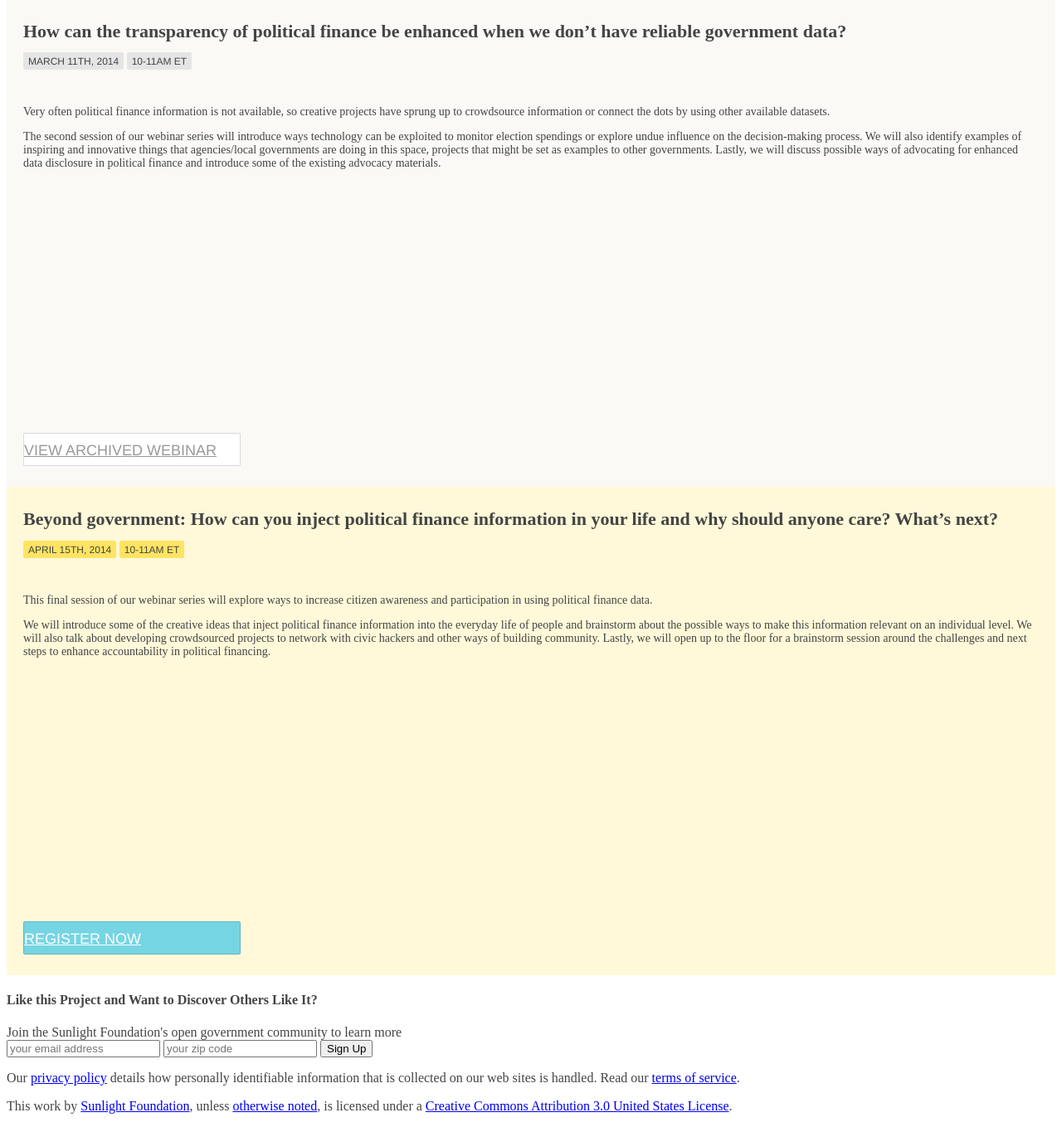
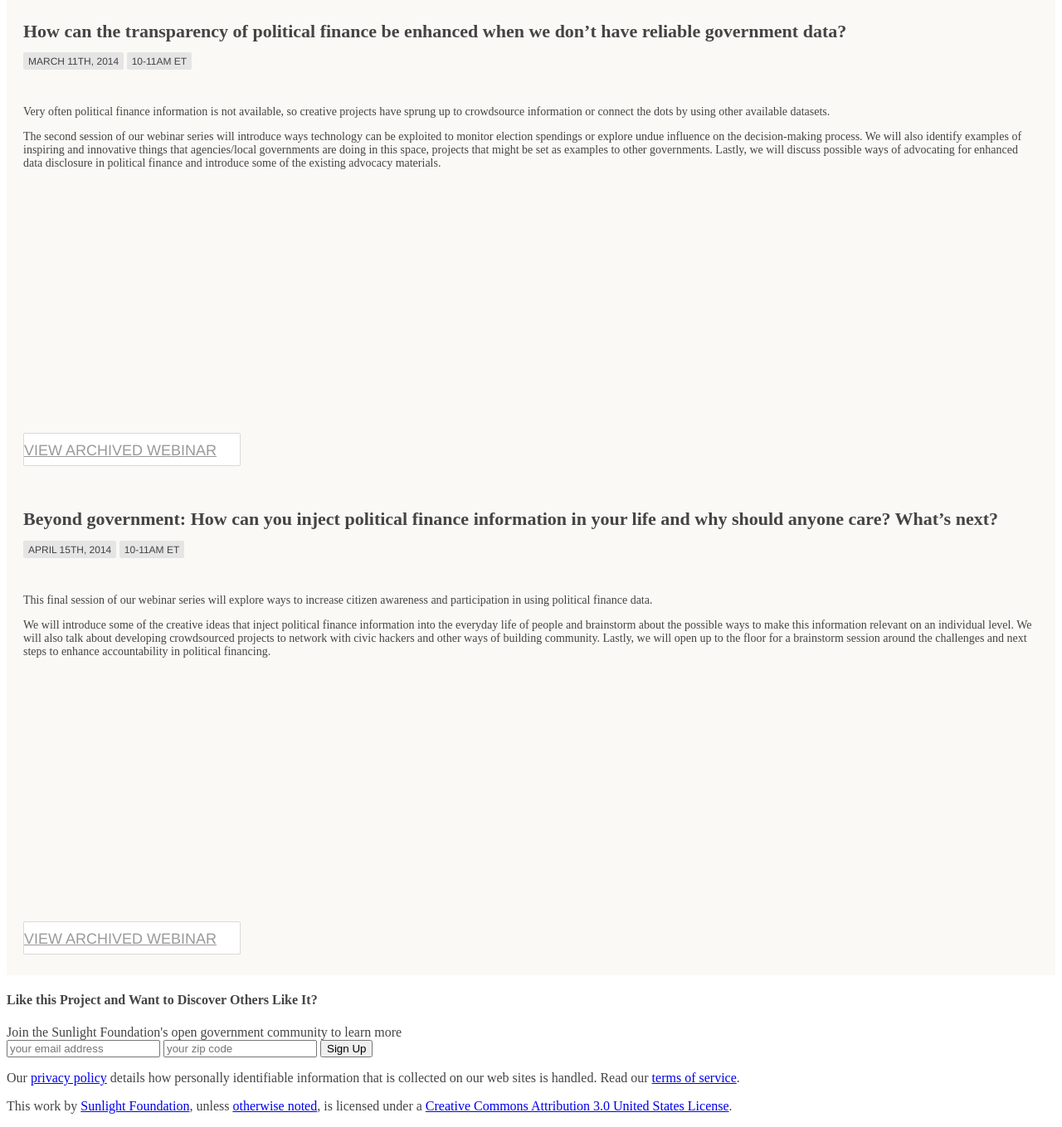
Before and after one commit to sunlightlabs/sunlightacademy, a Django app: page /ti-webinar/ in a window 1280 px wide. Shown: the part 1618-2977 px from the top of the page at 83% size. Run offline with Django 3.2, Linux system fonts and the light colour scheme; some libraries are stand-ins or nearby versions.

Commit message:
Update ti-webinar.html

```diff
--- a/sunlightacademy/templates/ti-webinar.html
+++ b/sunlightacademy/templates/ti-webinar.html
@@ -77,7 +77,7 @@
     		<a class="btn btn-webinar" href="https://www.youtube.com/watch?v=zVfOY3IuFrI">View Archived Webinar</a>
     	</div>
 
-    	<div class="span4 webinar">
+    	<div class="span4 webinar archived">
     		<h3>Beyond government: How can you inject political finance information in your life and why should anyone care? What’s next?</h3>
     		<div class="datetime">
     			<span class="date">April 15th, 2014</span>
@@ -87,7 +87,7 @@
 				<p>This final session of our webinar series will explore ways to increase citizen awareness and participation in using political finance data.</p>
 				<p>We will introduce some of the creative ideas that inject political finance information into the everyday life of people and brainstorm about the possible ways to make this information relevant on an individual level. We will also talk about developing crowdsourced projects to network with civic hackers and other ways of building community. Lastly, we will open up to the floor for a brainstorm session around the challenges and next steps to enhance accountability in political financing.</p>
     		</div>
-    		<a class="btn btn-webinar" href="https://events-emea1.adobeconnect.com/content/connect/c1/1116368390/en/events/event/shared/default_template_simple/event_registration.html?sco-id=1487514972&amp;_charset_=utf-8">Register Now</a>
+    		<a class="btn btn-webinar" href="https://www.youtube.com/watch?v=JTcf7bJ-aPo">View Archived Webinar</a>
     	</div>
 
     </div>
```
